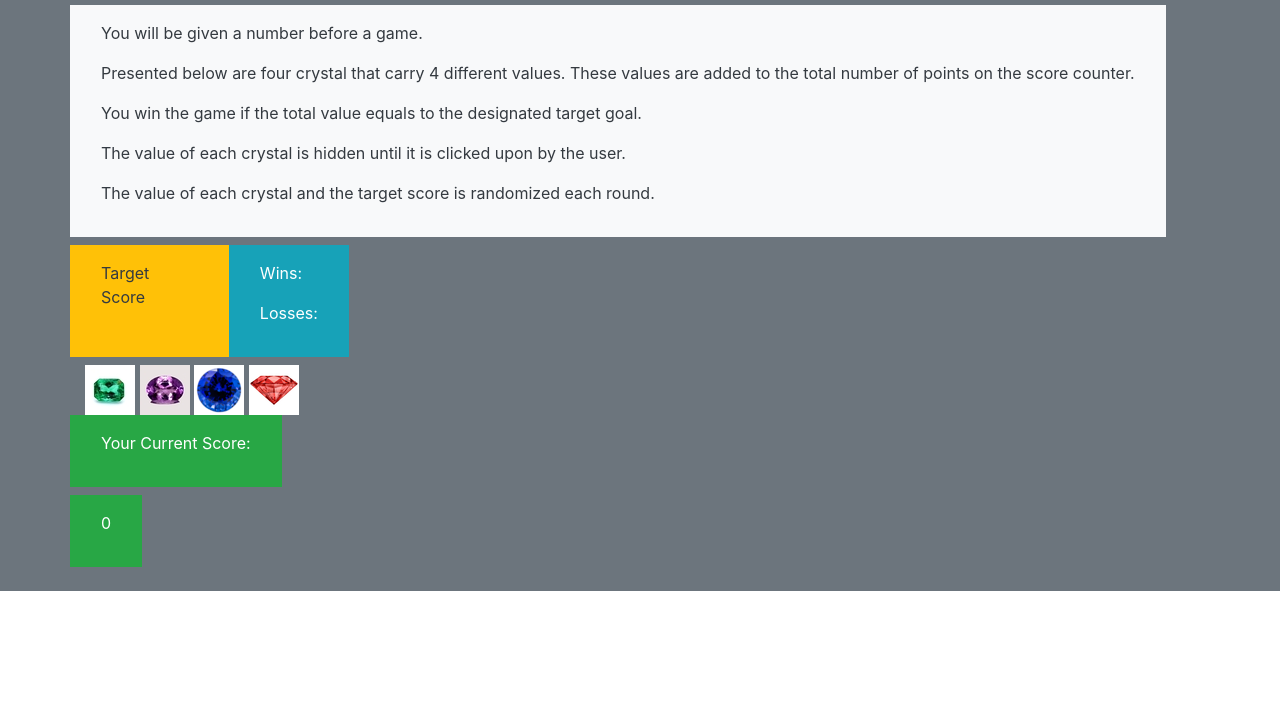
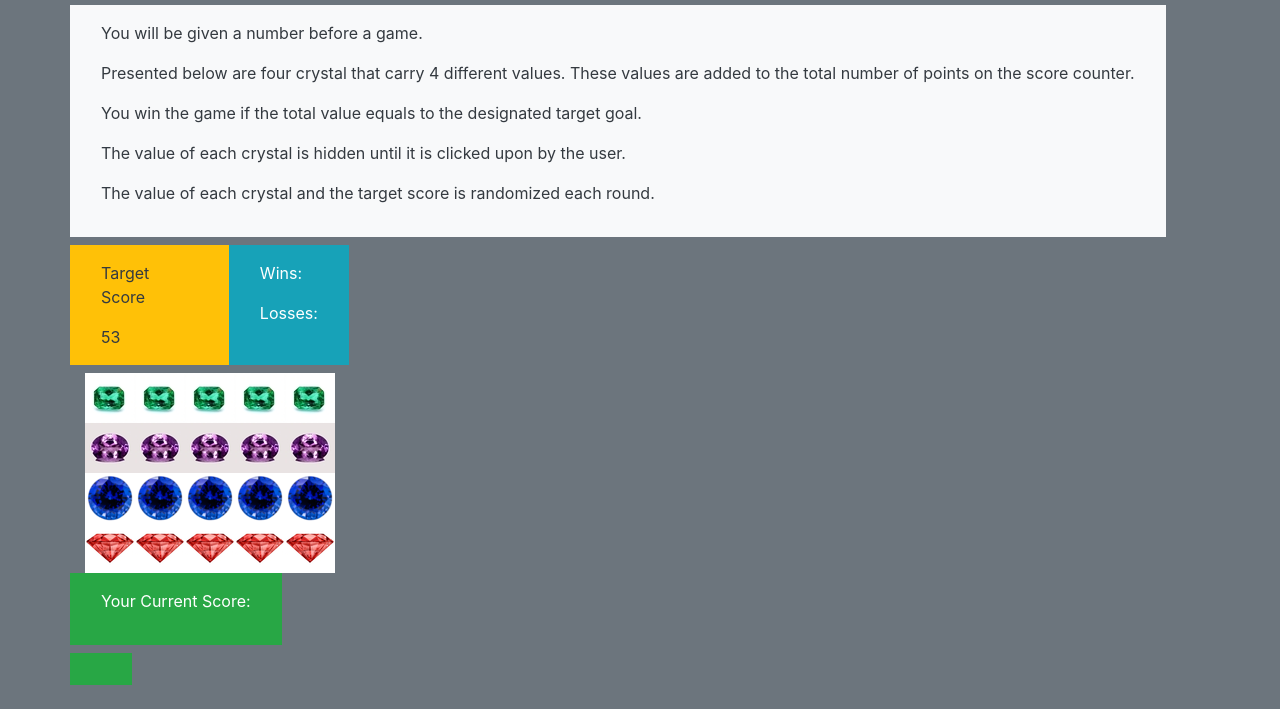
Before and after one commit to hjelliott87/cg2-hje-repo, a plain HTML site: page index.html in a window 1280 px wide. Shown: the part 107-824 px from the top of the page. Before the commit the page ends 800 px from the top, so only its background shows below. Drawn offline with nearby package versions, Linux system fonts and the light colour scheme.

Commit message:
another push

```diff
--- a/index.html
+++ b/index.html
@@ -33,21 +33,24 @@
             <div class = "p-3 mb-2 bg-warning text-dark">
                 <div class = "col-md-6">
                     <p>Target Score</p>
+                    <div id = "number-to-guess"></div>
             </div>
         </div>
             <div class = "p-3 mb-2 bg-info text-white">
                 <div class = "col-md-6">
                     <p>Wins: </p>
+                    <div id = "win-counter"></div>
                     <p>Losses: </p>
+                    <div id = "loss-counter"></div>
                 </div>
             </div>
         </div>
         <div class = "row">
             <div class = "col-md-12">
-                <img src = "images/51561341_1_x.jpg">
-                <img src = "images/amethyst.jpg">
-                <img src = "images/round-chatham-lab-grown-blue-s.png">
-                <img src = "images/ruby-stone-500x500.jpg">
+                <div id = "crystal1"></div>
+                <div id = "crystal2"></div>
+                <div id = "crystal3"></div>
+                <div id = "crystal4"></div>
             </div>
         </div>
         <div class = "row">
@@ -60,7 +63,7 @@
         <div class = "row">
             <div class  = "p-3 mb-2 bg-success text-white">
                 <div class = "col-md-12">
-                    <p>0</p>
+                        <div id = "current-score"></div>
                 </div>
             </div>
         </div>
@@ -74,21 +77,49 @@
 
     var counter = 0;
 
+    $("current-score").text(counter);
 
     var numberOptions = [10, 5, 3, 7];
 
-    for (var i = 0; i < numberOptions.length; i++) {
+    var wins = 0;
 
-     var imageCrystal = $("<img>");
+    $("win-counter").text(wins);
 
-     imageCrystal.addClass("crystal-image");
+    var losses = 0;
 
-     imageCrystal.attr("src", "images/51561341_1_x.jpg");
+    $("loss-counter").text(losses);
 
-     imageCrystal.attr("data-crystalvalue", numberOptions[i]);
+    for (var i = 0; i <= numberOptions.length; i++) {
 
-     $("#crystals").append(imageCrystal);
+     var imageCrystal1 = $("<img>");
+
+     imageCrystal1.addClass("crystal-image");
+     imageCrystal1.attr("src", "images/51561341_1_x.jpg");
+     imageCrystal1.attr("data-crystalvalue", numberOptions[0]);
+     $("#crystal1").append(imageCrystal1);
+
+     var imageCrystal2 = $("<img>");
+
+    imageCrystal2.addClass("crystal-image");
+    imageCrystal2.attr("src", "images/amethyst.jpg");
+    imageCrystal2.attr("data-crystalvalue", numberOptions[1]);
+    $("#crystal2").append(imageCrystal2);
+
+    var imageCrystal3 = $("<img>");
+
+    imageCrystal3.addClass("crystal-image");
+    imageCrystal3.attr("src", "images/round-chatham-lab-grown-blue-s.png");
+    imageCrystal3.attr("data-crystalvalue", numberOptions[2]);
+    $("#crystal3").append(imageCrystal3);
+
+    var imageCrystal4 = $("<img>");
+
+    imageCrystal4.addClass("crystal-image");
+    imageCrystal4.attr("src", "images/ruby-stone-500x500.jpg");
+    imageCrystal4.attr("data-crystalvalue", numberOptions[3]);
+    $("#crystal4").append(imageCrystal4);
     }
+
 
     $(".crystal-image").on("click", function() {
 
@@ -100,8 +131,10 @@
 
     if (counter === targetNumber) {
         alert("You win!");
+        wins++;
      } else if (counter >= targetNumber) {
         alert("You lose!!");
+        losses++;
      }
 
     });
```
